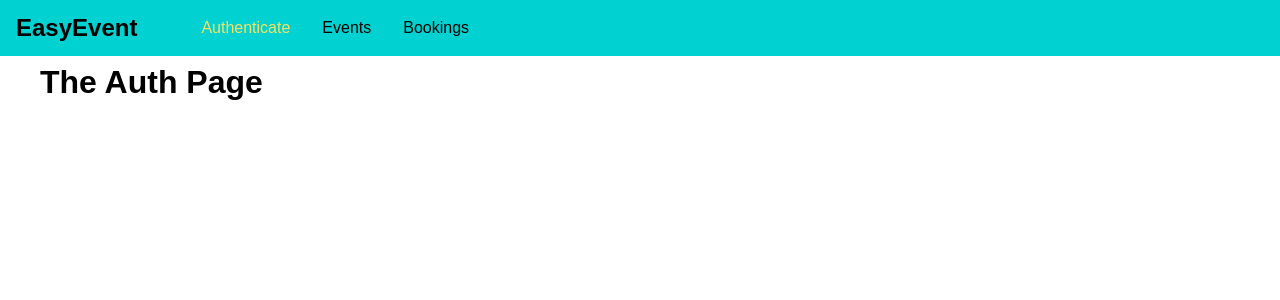
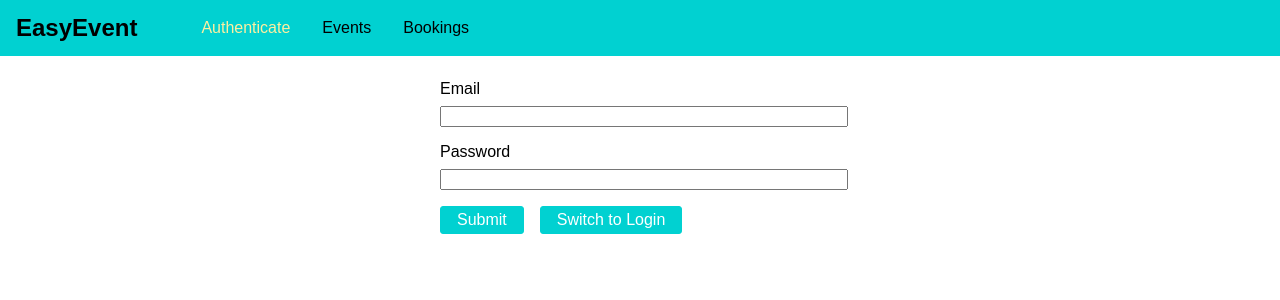
Before and after one commit to AhmedEhabH/Event-Booking-App-frontend, a React (Create React App) app: page /auth in a window 1280 px wide. Shown: the top 300 px of the page. Built offline with nearby package versions, Linux system fonts and the light colour scheme.

Commit message:
init step to auth done login & sign up form done send login and signup requests

```diff
--- a/src/components/Navigation/MainNavigation.css
+++ b/src/components/Navigation/MainNavigation.css
@@ -38,5 +38,5 @@
 .main-navigation a:hover,
 .main-navigation a:active,
 .main-navigation__items a.active{
-    color: #f8e264;
+    color:#fdefa0;
 }
--- /dev/null
+++ b/src/pages/Auth.css
@@ -0,0 +1,37 @@
+.auth-form {
+    width: 25rem;
+    max-width: 80%;
+    margin: 5rem auto;
+}
+
+.form-control label,
+.form-control input {
+    width: 100%;
+    display: block;
+}
+
+.form-control label {
+    margin-bottom: 0.5rem;
+}
+
+.form-control {
+    margin-bottom: 1rem;
+}
+
+.form-actions button {
+    background: #01d1d1;
+    font: inherit;
+    border: 1px solid #01d1d1;
+    border-radius: 3px;
+    padding: 0.25rem 1rem;
+    margin-right: 1rem;
+    box-shadow: 1px 1px 5px rgba(red, green, blue, 0.25);
+    color: #fff;
+    cursor: pointer;
+}
+
+.form-actions button:hover,
+.form-actions button:active {
+    background: #01a7a7;
+    border-color: #01a7a7;
+}
--- a/src/pages/Auth.js
+++ b/src/pages/Auth.js
@@ -1,8 +1,93 @@
-import React from 'react';
+import React, { useState } from 'react';
+
+import './Auth.css'
 
 const AuthPage = (props) => {
+
+    const [isLogin, setIsLogin] = useState(true);
+    const switchModeHandler = () => {
+        setIsLogin(!isLogin)
+    }
+
+    let emailEl = React.createRef();
+    let passwordEl = React.createRef();
+
+    const submitHandler = (event) => {
+        event.preventDefault();
+        const email = emailEl.current.value;
+        const password = passwordEl.current.value;
+
+        if (email.trim().length === 0 || password.trim().length === 0) {
+            return;
+        }
+
+        let requestBody = {
+            query: `
+                query{
+                    login(email:"${email}", password:"${password}"){
+                        userId
+                        token
+                        tokenExpiration
+
+                    }
+                }
+            `
+        }
+
+        if (isLogin) {
+            requestBody = {
+                query: `
+                    mutation{
+                        createUser(userInput:{
+                            email:"${email}",
+                            password:"${password}"
+                        }){
+                            _id
+                            email
+                        }
+                    }
+                `
+            };
+        }
+
+        fetch('http://127.0.0.1:8000/graphql', {
+            method: "POST",
+            body: JSON.stringify(requestBody),
+            headers: {
+                'Content-Type': 'application/json'
+            }
+        })
+            .then(res => {
+                if (res.status !== 200 && res.status !== 201) {
+                    throw new Error("Failed!");
+                }
+                return res.json();
+            })
+            .then(resData => {
+                console.log(resData);
+            })
+            .catch(err => {
+                console.error(err);
+            });
+    }
+
     return (
-        <h1>The Auth Page</h1>
+        <form className="auth-form" onSubmit={submitHandler}>
+            <div className="form-control">
+                <label htmlFor="email">Email</label>
+                <input type="email" id='email' ref={emailEl} />
+            </div>
+
+            <div className="form-control">
+                <label htmlFor="password">Password</label>
+                <input type="password" id='password' ref={passwordEl} />
+            </div>
+
+            <div className="form-actions">
+                <button type="submit">Submit</button>
+                <button type="button" onClick={switchModeHandler}>Switch to {isLogin ? "Login" : "Signup"}</button>
+            </div>
+        </form>
     );
 }
 
```
